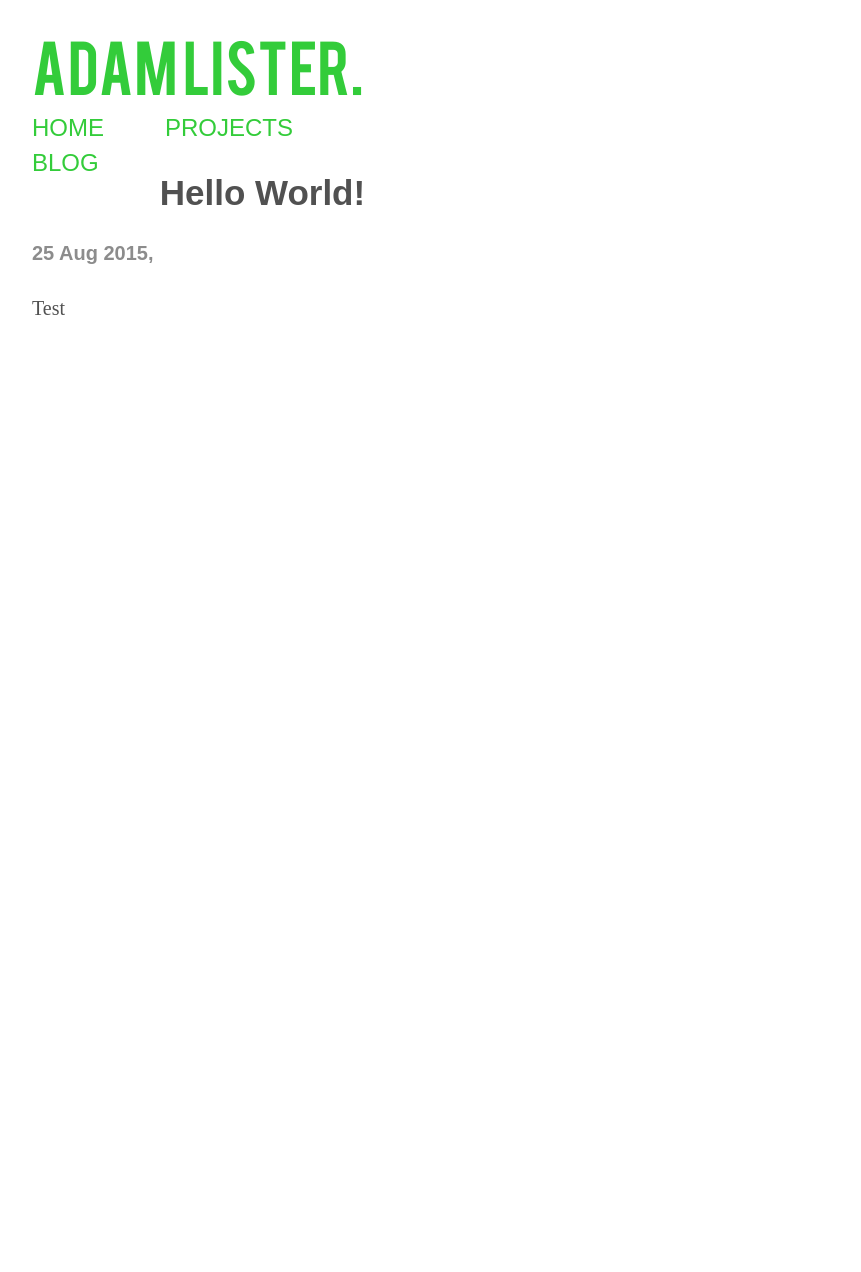
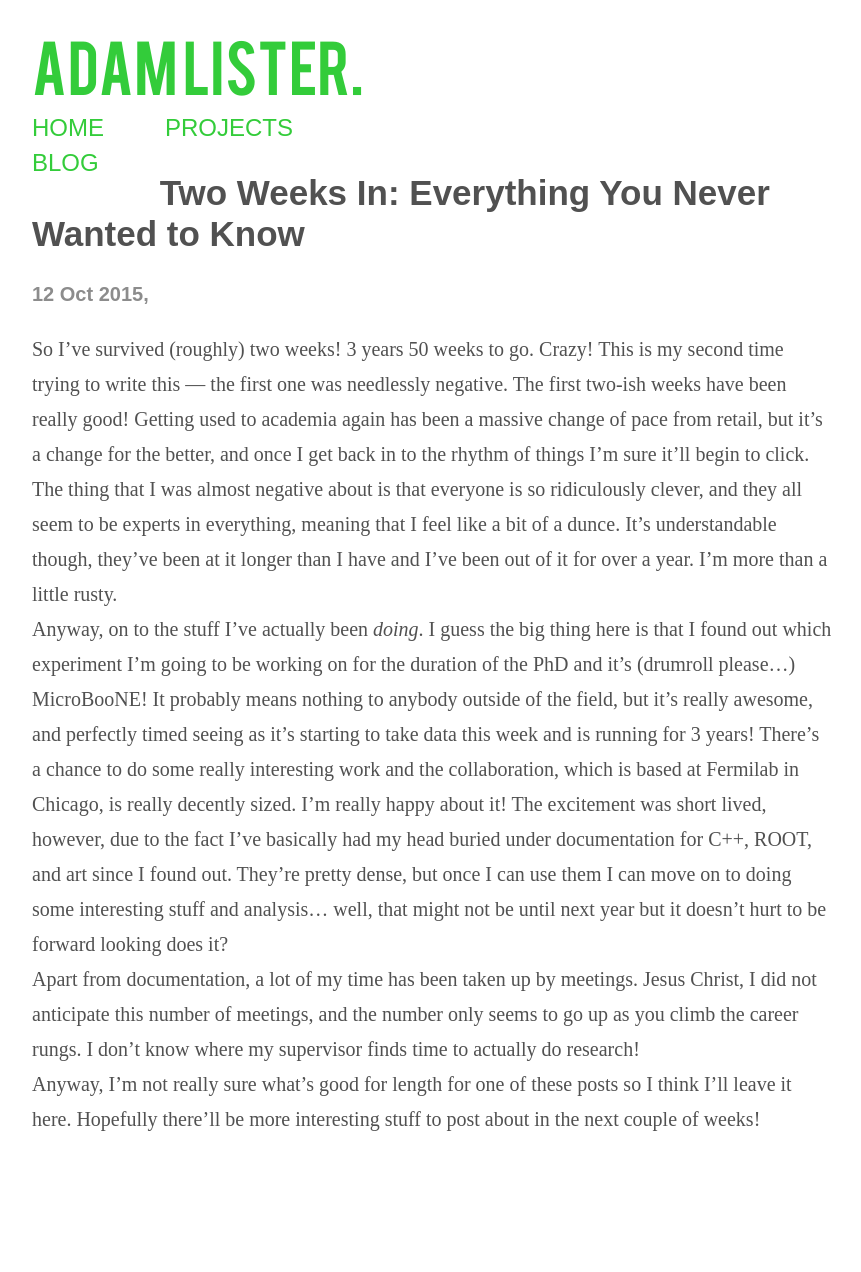
Before and after one commit to admlw/admlw.github.io, a Jekyll site: the page built from _posts/2015-10-12-Two-Weeks-In.md, in a window 1280 px wide. Shown: the whole page, without its empty margins (208-1069 px from the left). Built offline with Jekyll 4.4.1, drawn with Linux system fonts in a browser that asks for light colours; some web fonts are replaced; comment, search, counter and statistics services are not loaded; before the commit the page ends 900 px from its top, so only the background shows below that.

Commit message:
Update 2015-10-12-Two-Weeks-In.md

```diff
--- a/_posts/2015-10-12-Two-Weeks-In.md
+++ b/_posts/2015-10-12-Two-Weeks-In.md
@@ -1,7 +1,19 @@
 ---
 layout: post
-title: "Hello World!"
-date: 2015-08-25
+title: "Two Weeks In: Everything You Never Wanted to Know"
+date: 2015-10-12
 ---
 
-Test
+So I've survived (roughly) two weeks! 3 years 50 weeks to go. Crazy! This is my second time trying to write this --- the first one was needlessly negative. The first two-ish weeks have been really good! Getting used to academia again has been a massive change of pace from retail, but it's a change for the better, and once I get back in to the rhythm of things I'm sure it'll begin to click.
+
+
+The thing that I was almost negative about is that everyone is so ridiculously clever, and they all seem to be experts in everything, meaning that I feel like a bit of a dunce. It's understandable though, they've been at it longer than I have and I've been out of it for over a year. I'm more than a little rusty.
+
+
+Anyway, on to the stuff I've actually been *doing*. I guess the big thing here is that I found out which experiment I'm going to be working on for the duration of the PhD and it's (drumroll please...) [MicroBooNE](http://www-microboone.fnal.gov/)! It probably means nothing to anybody outside of the field, but it's really awesome, and perfectly timed seeing as it's starting to take data this week and is running for 3 years! There's a chance to do some really interesting work and the collaboration, which is based at Fermilab in Chicago, is really decently sized. I'm really happy about it! The excitement was short lived, however, due to the fact I've basically had my head buried under documentation for C++, ROOT, and art since I found out. They're pretty dense, but once I can use them I can move on to doing some interesting stuff and analysis... well, that might not be until next year but it doesn't hurt to be forward looking does it?
+
+
+Apart from documentation, a lot of my time has been taken up by meetings. Jesus Christ, I did not anticipate this number of meetings, and the number only seems to go up as you climb the career rungs. I don't know where my supervisor finds time to actually do research!
+
+
+Anyway, I'm not really sure what's good for length for one of these posts so I think I'll leave it here. Hopefully there'll be more interesting stuff to post about in the next couple of weeks!
```
